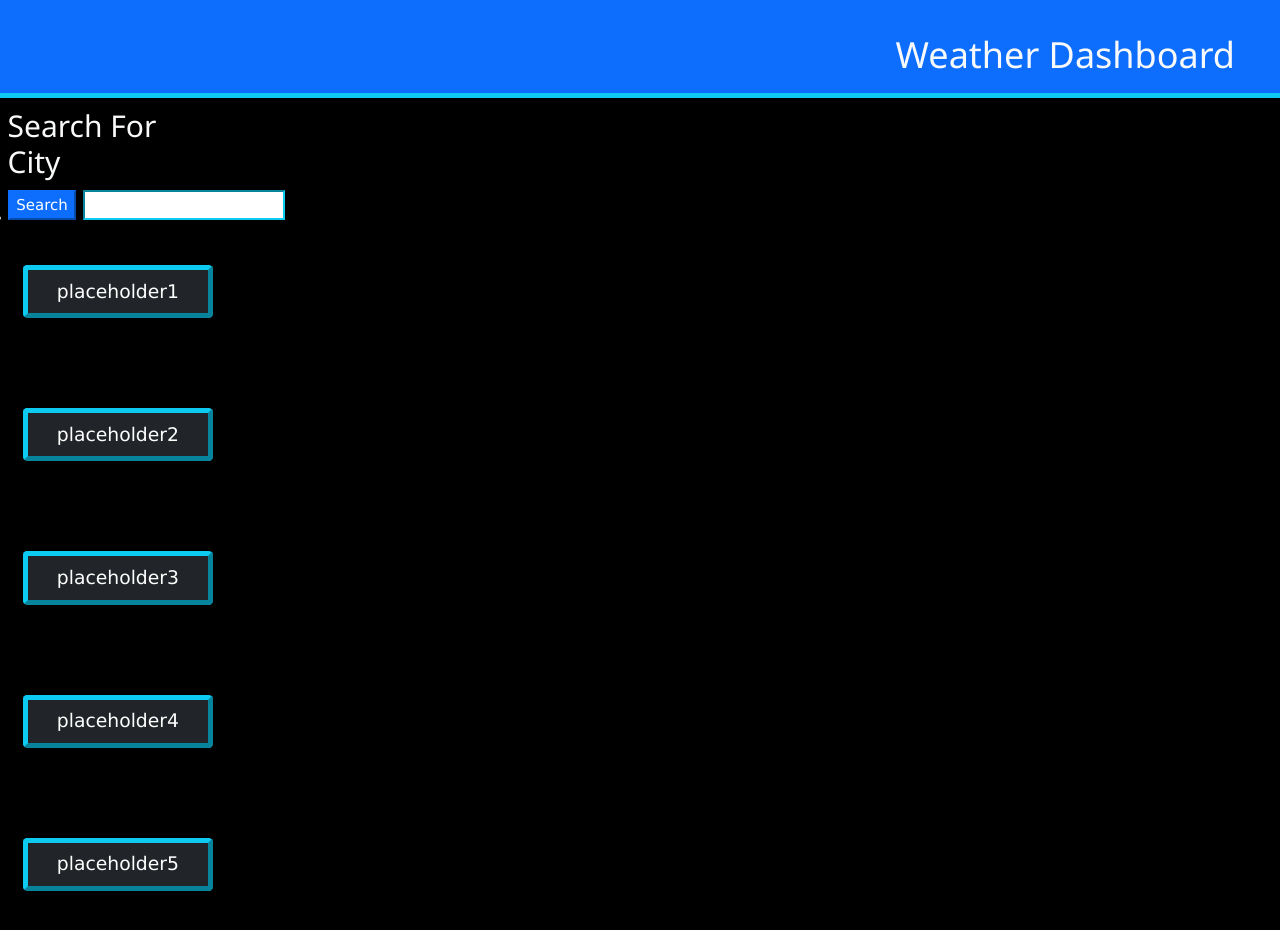
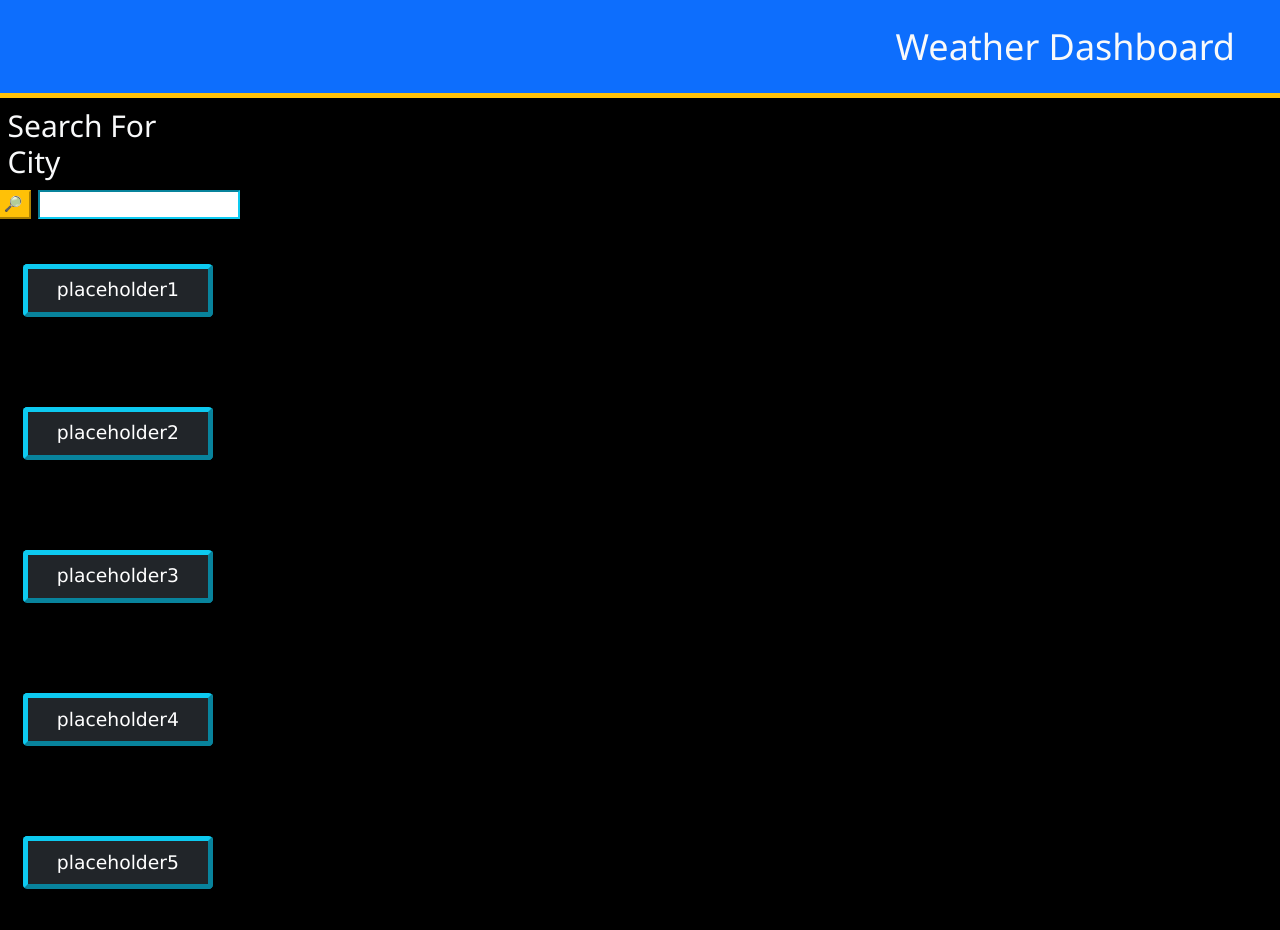
Before and after one commit to DaymenPasick/api-powered-weather-app, a plain HTML site: page index.html in a window 1280 px wide. Drawn offline with nearby package versions, Linux system fonts and the light colour scheme.

Commit message:
added more styling to header, form, and nav

```diff
--- a/index.html
+++ b/index.html
@@ -22,9 +22,9 @@
 
     <!-- needs div for container -->
 <header id="header" class="text-black navbar bg-body-tertiary d-flex
- justify-content-end bg-primary border-bottom border-5 border-info">
+ justify-content-end bg-primary border-bottom border-5 border-warning">
 
- <h1 class="text-light me-5 pt-3">Weather Dashboard</h1>
+ <h1 class="text-light me-5 py-2">Weather Dashboard</h1>
 
 </header>
 
@@ -35,11 +35,11 @@
         <h2 class="text-light justify-content-center ms-2">Search For City</h2>
     </div>
 
-    <div class="d-flex justify-content-center ms-5">
+    <div class="d-flex justify-content-center ms-3">
         <form id="search-bar" class="d-flex">
             <label for="City"></label>
-            <i class="fa fa-search text-light fs-2 "></i>
-            <button class="btn-primary ms-2 ">Search</button>
+            <!-- <i class="fa fa-search text-light fs-4 ms-2 "></i> -->
+            <button class="btn-warning ms-2 ">&#x1F50E</button>
             <input type="text" id="search-input" class="border-info ms-2">
         </form>
     </div>
```
